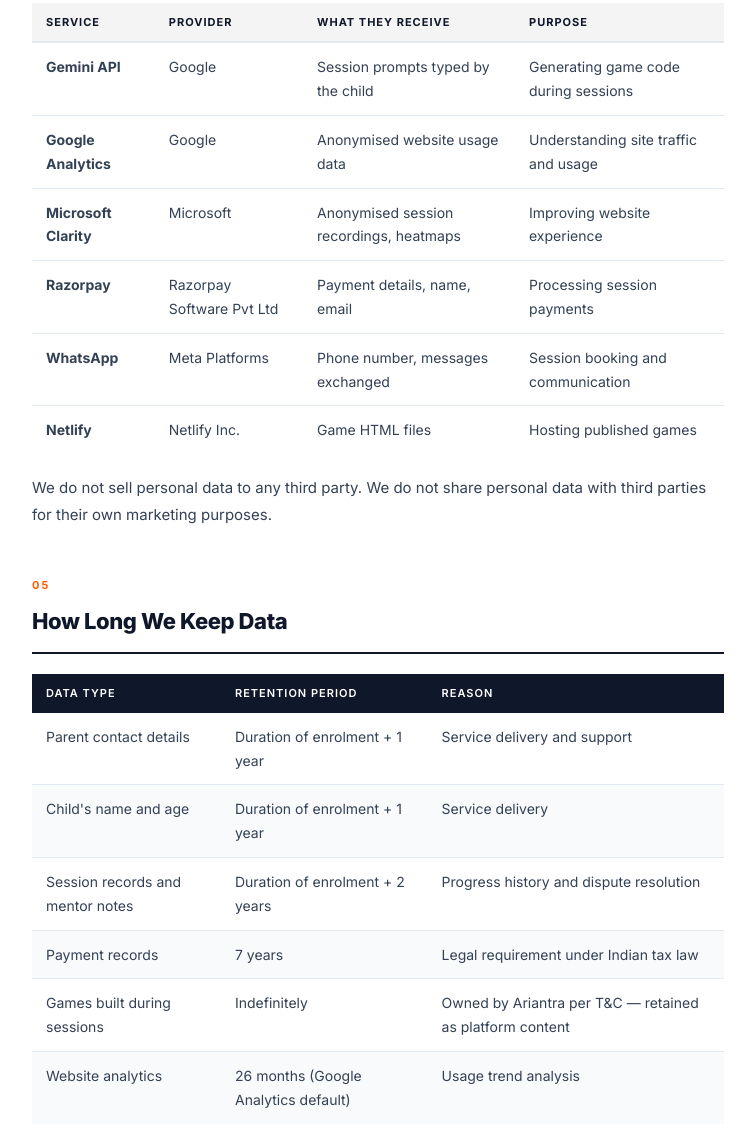
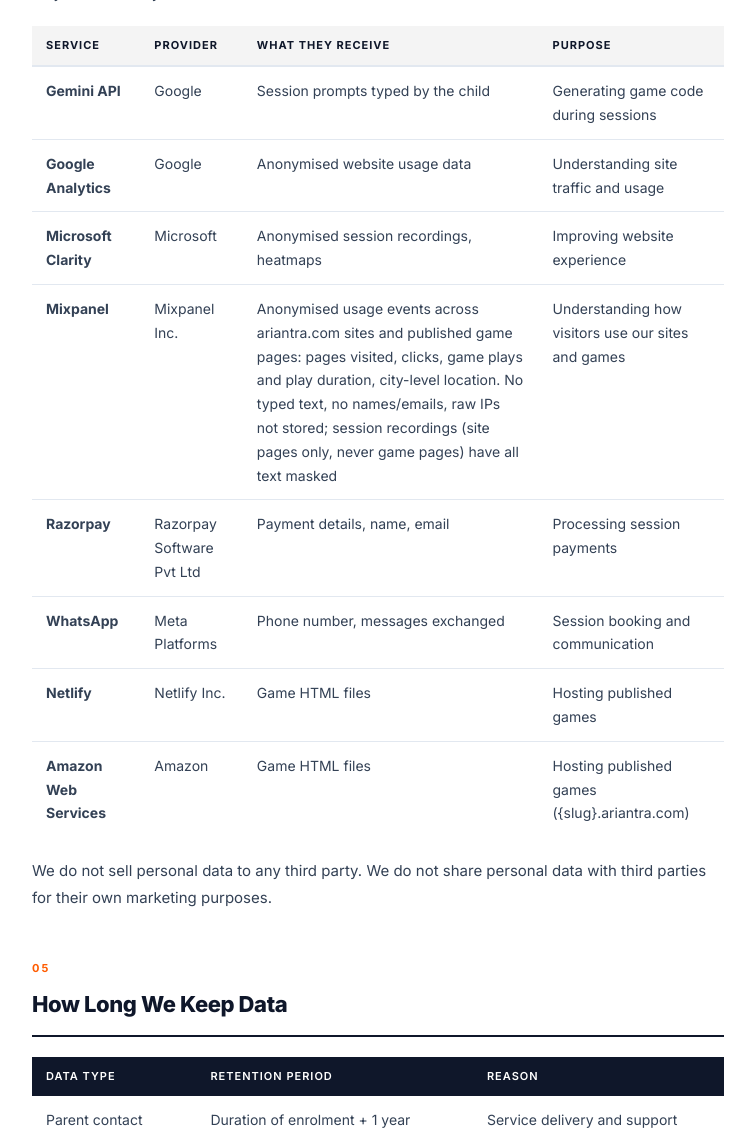
Before and after one commit to N-Ashok/Ariantra-AI, a website: page privacy.html in a window 1280 px wide. Shown: the part 2967-4097 px from the top of the page, without its empty margins (262-1017 px from the left). Drawn offline with Linux system fonts and the light colour scheme.

Commit message:
docs: Privacy policy discloses Mixpanel analytics and AWS game hosting
The privacy page listed Google Analytics and Microsoft Clarity but not
Mixpanel, which now runs on every ariantra.com surface AND inside
published game pages (game_play/game_session events shipped 2026-07-09).

- Third-party table: Mixpanel row (anonymised usage events, play duration,
  masked site-only recordings, no typed text / names / raw IPs) and an
  Amazon Web Services row ({slug}.ariantra.com game hosting).
- Cookies & Analytics section: Mixpanel bullet with the same plain-language
  guarantees; analytics purpose row and retention row updated.
- Same edits applied to the gitignored ariantra-deploy/privacy.html copy;
  goes LIVE only with the next manual Hostinger upload (platform
  TECH_DEBT #14).

Affects: privacy.html (+ ariantra-deploy/privacy.html, untracked)

```diff
--- a/privacy.html
+++ b/privacy.html
@@ -565,7 +565,7 @@ mixpanel.init('6c7d47ee4e9c7d1a2634c3ad4d4e8295', {
           </tr>
           <tr>
             <td><strong>Website usage data</strong></td>
-            <td>Understanding how visitors use our site (via Google Analytics and Microsoft Clarity)</td>
+            <td>Understanding how visitors use our site and games (via Google Analytics, Microsoft Clarity and Mixpanel)</td>
             <td>Legitimate interest</td>
           </tr>
         </tbody>
@@ -624,6 +624,12 @@ mixpanel.init('6c7d47ee4e9c7d1a2634c3ad4d4e8295', {
             <td>Improving website experience</td>
           </tr>
           <tr>
+            <td><strong>Mixpanel</strong></td>
+            <td>Mixpanel Inc.</td>
+            <td>Anonymised usage events across ariantra.com sites and published game pages: pages visited, clicks, game plays and play duration, city-level location. No typed text, no names/emails, raw IPs not stored; session recordings (site pages only, never game pages) have all text masked</td>
+            <td>Understanding how visitors use our sites and games</td>
+          </tr>
+          <tr>
             <td><strong>Razorpay</strong></td>
             <td>Razorpay Software Pvt Ltd</td>
             <td>Payment details, name, email</td>
@@ -640,6 +646,12 @@ mixpanel.init('6c7d47ee4e9c7d1a2634c3ad4d4e8295', {
             <td>Netlify Inc.</td>
             <td>Game HTML files</td>
             <td>Hosting published games</td>
+          </tr>
+          <tr>
+            <td><strong>Amazon Web Services</strong></td>
+            <td>Amazon</td>
+            <td>Game HTML files</td>
+            <td>Hosting published games ({slug}.ariantra.com)</td>
           </tr>
         </tbody>
       </table>
@@ -688,7 +700,7 @@ mixpanel.init('6c7d47ee4e9c7d1a2634c3ad4d4e8295', {
           </tr>
           <tr>
             <td>Website analytics</td>
-            <td>26 months (Google Analytics default)</td>
+            <td>26 months (Google Analytics default); Mixpanel events up to 5 years</td>
             <td>Usage trend analysis</td>
           </tr>
         </tbody>
@@ -770,6 +782,7 @@ mixpanel.init('6c7d47ee4e9c7d1a2634c3ad4d4e8295', {
       <ul>
         <li><strong>Google Analytics</strong> — measures page visits, session duration, and traffic sources. Data is anonymised and aggregated. You can opt out via <a href="https://tools.google.com/dlpage/gaoptout" target="_blank" style="color: var(--accent);">Google's opt-out tool</a>.</li>
         <li><strong>Microsoft Clarity</strong> — records anonymised session activity and heatmaps to help us improve the site. No personally identifiable information is captured.</li>
+        <li><strong>Mixpanel</strong> — measures anonymised usage across all ariantra.com pages and published game pages (pages visited, clicks, game plays and how long games are played). Typed text is never captured, no names or emails are sent, and raw IP addresses are not stored. On site pages (never on game pages) it also records sessions with ALL text masked and media/embedded games blocked.</li>
       </ul>
       <p>We do not use advertising cookies or track users across third-party websites.</p>
 
```
